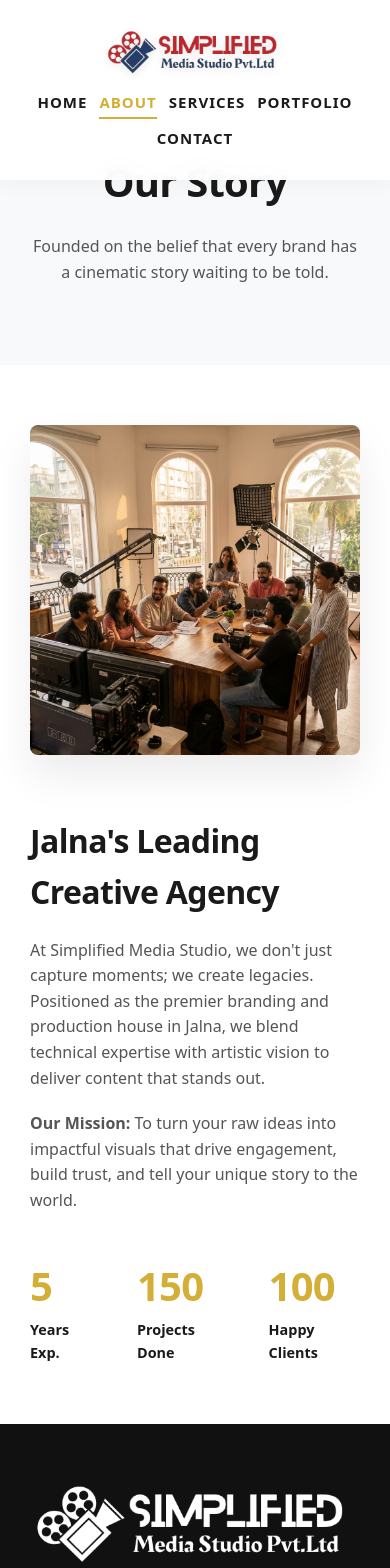
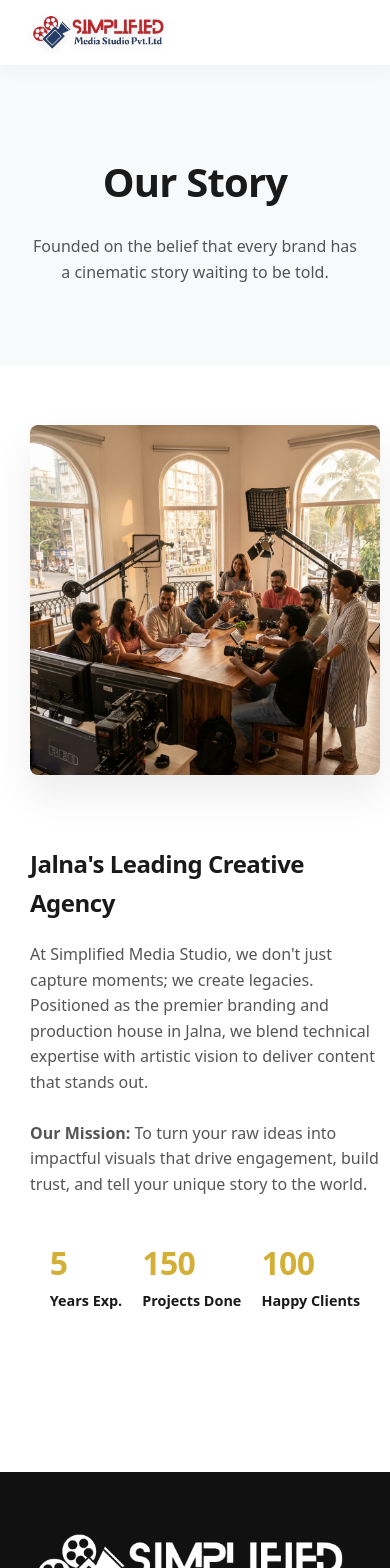
Before and after one commit to bharatteck2026-lang/TheSimplified.info, a Next.js app: page /about in a window 390 px wide. Shown: the top 1568 px of the page. Built offline with nearby package versions, Linux system fonts and the light colour scheme.

Commit message:
feat: implement premium mobile hamburger menu and resolve sitewide responsiveness issues

```diff
--- a/app/about/page.tsx
+++ b/app/about/page.tsx
@@ -8,40 +8,34 @@ export const metadata = {
 export default function About() {
     return (
         <main>
-            <section className="bg-light" style={{ paddingTop: '150px', textAlign: 'center' }}>
+            <section className="bg-light page-header">
                 <div className="container">
                     <h1>Our Story</h1>
-                    <p style={{ maxWidth: '700px', margin: '20px auto', color: 'var(--text-secondary)' }}>Founded on the belief that
-                        every brand has a cinematic story waiting to be told.</p>
+                    <p className="sub-text">Founded on the belief that every brand has a cinematic story waiting to be told.</p>
                 </div>
             </section>
 
             <section>
                 <div className="container">
-                    <div style={{ display: 'grid', gridTemplateColumns: 'repeat(auto-fit, minmax(300px, 1fr))', gap: '60px', alignItems: 'center' }}>
-                        <div className="vibe-hidden">
+                    <div className="service-row">
+                        <div className="vibe-hidden service-img-col">
                             {/* Using external image from original HTML */}
                             <Image
                                 src="/images/team.png"
                                 alt="Our Team"
                                 width={600}
                                 height={400}
-                                style={{ borderRadius: '8px', boxShadow: 'var(--shadow-md)', width: '100%', height: 'auto' }}
+                                className="service-main-img"
                             />
                         </div>
-                        <div className="vibe-hidden">
-                            <h2 style={{ marginBottom: '20px' }}>Jalna&apos;s Leading Creative Agency</h2>
-                            <p style={{ color: 'var(--text-secondary)', marginBottom: '20px' }}>
+                        <div className="vibe-hidden service-text-col">
+                            <h2 className="service-headline">Jalna&apos;s Leading Creative Agency</h2>
+                            <p className="service-desc">
                                 At Simplified Media Studio, we don&apos;t just capture moments; we create legacies. Positioned as the
-                                premier
-                                branding and production house in Jalna, we blend technical expertise with artistic vision to
-                                deliver
-                                content that stands out.
+                                premier branding and production house in Jalna, we blend technical expertise with artistic vision to deliver content that stands out.
                             </p>
-                            <p style={{ color: 'var(--text-secondary)', marginBottom: '20px' }}>
-                                <strong>Our Mission:</strong> To turn your raw ideas into impactful visuals that drive
-                                engagement,
-                                build trust, and tell your unique story to the world.
+                            <p className="service-desc">
+                                <strong>Our Mission:</strong> To turn your raw ideas into impactful visuals that drive engagement, build trust, and tell your unique story to the world.
                             </p>
 
                             <StatsCounter />
--- a/app/globals.css
+++ b/app/globals.css
@@ -702,6 +702,32 @@ footer {
     color: var(--accent-gold);
 }
 
+/* STATS COUNTER */
+.stats-grid {
+    display: flex;
+    flex-wrap: wrap;
+    gap: 40px;
+    margin-top: 40px;
+}
+
+.stats-grid .counter {
+    font-size: clamp(2rem, 5vw, 2.5rem);
+    color: var(--accent-gold);
+    margin-bottom: 0;
+}
+
+.counter-label {
+    font-size: 0.9rem;
+    font-weight: 700;
+}
+
+@media (max-width: 480px) {
+    .stats-grid {
+        gap: 20px;
+        justify-content: center;
+    }
+}
+
 /* UNIVERSAL RESPONSIVE OVERRIDES */
 @media (max-width: 1024px) {
     .container {
@@ -709,7 +735,115 @@ footer {
     }
 }
 
+.footer-social {
+    display: flex;
+    gap: 15px;
+    align-items: center;
+}
+
+.footer-social a {
+    color: #fff;
+    transition: color 0.3s;
+}
+
+.footer-social a:hover {
+    color: var(--accent-gold);
+}
+
 @media (max-width: 768px) {
+    .footer-social {
+        justify-content: center;
+    }
+}
+
+/* MOBILE NAV DRAWER SYSTEM */
+.menu-toggle {
+    display: none;
+    flex-direction: column;
+    justify-content: space-between;
+    width: 30px;
+    height: 21px;
+    background: transparent;
+    border: none;
+    cursor: pointer;
+    padding: 0;
+    z-index: 1001;
+}
+
+.menu-toggle span {
+    width: 100%;
+    height: 2px;
+    background-color: #fff;
+    transition: all 0.3s cubic-bezier(0.645, 0.045, 0.355, 1);
+}
+
+.menu-toggle.active span:nth-child(1) {
+    transform: translateY(9.5px) rotate(45deg);
+}
+
+.menu-toggle.active span:nth-child(2) {
+    opacity: 0;
+}
+
+.menu-toggle.active span:nth-child(3) {
+    transform: translateY(-9.5px) rotate(-45deg);
+}
+
+@media (max-width: 768px) {
+    header {
+        padding: 15px 0;
+    }
+
+    nav {
+        justify-content: space-between !important;
+        align-items: center;
+        flex-direction: row !important;
+        gap: 0 !important;
+        padding: 0 !important;
+    }
+
+    .menu-toggle {
+        display: flex;
+    }
+
+    .nav-links {
+        position: fixed;
+        top: 0;
+        right: -100%;
+        width: 100%;
+        height: 100vh;
+        background: rgba(10, 25, 47, 0.98);
+        backdrop-filter: blur(10px);
+        z-index: 1000;
+        display: flex;
+        flex-direction: column;
+        justify-content: center;
+        align-items: center;
+        transition: right 0.4s cubic-bezier(0.77, 0, 0.175, 1);
+    }
+
+    .nav-links.active {
+        right: 0;
+    }
+
+    .nav-links-inner {
+        display: flex;
+        flex-direction: column;
+        align-items: center;
+        gap: 40px;
+    }
+
+    .nav-links a {
+        font-size: 1.5rem;
+        margin: 0;
+        padding: 10px;
+        color: #fff;
+    }
+
+    .nav-links a::after {
+        bottom: 0;
+    }
+
     .hero-btn-outline {
         margin-left: 0 !important;
         margin-top: 15px;
@@ -717,24 +851,6 @@ footer {
 
     .hero-container {
         padding-top: 40px;
-    }
-
-    nav {
-        flex-direction: column;
-        gap: 15px;
-        padding: 15px 0;
-    }
-
-    .nav-links {
-        display: flex;
-        flex-wrap: wrap;
-        justify-content: center;
-        gap: 12px;
-    }
-
-    .nav-links li a {
-        font-size: 13px;
-        padding: 5px 10px;
     }
 
     .footer-grid {
@@ -764,4 +880,8 @@ footer {
     section {
         padding: 60px 0;
     }
+
+    .nav-logo img {
+        height: 35px !important;
+    }
 }
--- a/components/Navbar.tsx
+++ b/components/Navbar.tsx
@@ -1,26 +1,35 @@
 "use client";
 
+import { useState, useEffect } from "react";
 import Link from "next/link";
 import Image from "next/image";
 import { usePathname } from "next/navigation";
 
 export default function Navbar() {
+    const [isOpen, setIsOpen] = useState(false);
     const pathname = usePathname();
+
+    // Close menu on route change
+    useEffect(() => {
+        setIsOpen(false);
+    }, [pathname]);
+
+    // Prevent scroll when menu is open
+    useEffect(() => {
+        if (isOpen) {
+            document.body.style.overflow = "hidden";
+        } else {
+            document.body.style.overflow = "unset";
+        }
+    }, [isOpen]);
 
     const isActive = (path: string) => pathname === path ? "active" : "";
 
     return (
-        <header>
+        <header className={isOpen ? "menu-open" : ""}>
             <div className="container">
                 <nav>
                     <Link href="/" className="nav-logo">
-                        {/* Using standard img tag if desired for simplicity, or Next Image.
-                        Next Image requires known sizing. Using standard img as per conversion request to keep it simple unless optimized.
-                        But Next.js best practice is Image.
-                        I'll use unoptimized Image or standard img if sizing is tricky.
-                        Let's use standard img for logo to avoid layout shifts if we don't know exact size, or use fill.
-                        Actually, let's use next/image with generic sizing and style.
-                    */}
                         <Image
                             src="/logo.png"
                             alt="Simplified Media Studio"
@@ -30,12 +39,26 @@ export default function Navbar() {
                             priority
                         />
                     </Link>
-                    <div className="nav-links">
-                        <Link href="/" className={isActive("/")}>Home</Link>
-                        <Link href="/about" className={isActive("/about")}>About</Link>
-                        <Link href="/services" className={isActive("/services")}>Services</Link>
-                        <Link href="/portfolio" className={isActive("/portfolio")}>Portfolio</Link>
-                        <Link href="/contact" className={isActive("/contact")}>Contact</Link>
+
+                    {/* Hamburger Button */}
+                    <button
+                        className={`menu-toggle ${isOpen ? "active" : ""}`}
+                        onClick={() => setIsOpen(!isOpen)}
+                        aria-label="Toggle Menu"
+                    >
+                        <span></span>
+                        <span></span>
+                        <span></span>
+                    </button>
+
+                    <div className={`nav-links ${isOpen ? "active" : ""}`}>
+                        <div className="nav-links-inner">
+                            <Link href="/" className={isActive("/")} onClick={() => setIsOpen(false)}>Home</Link>
+                            <Link href="/about" className={isActive("/about")} onClick={() => setIsOpen(false)}>About</Link>
+                            <Link href="/services" className={isActive("/services")} onClick={() => setIsOpen(false)}>Services</Link>
+                            <Link href="/portfolio" className={isActive("/portfolio")} onClick={() => setIsOpen(false)}>Portfolio</Link>
+                            <Link href="/contact" className={isActive("/contact")} onClick={() => setIsOpen(false)}>Contact</Link>
+                        </div>
                     </div>
                 </nav>
             </div>
--- a/components/StatsCounter.tsx
+++ b/components/StatsCounter.tsx
@@ -31,21 +31,18 @@ export default function StatsCounter() {
     }, []);
 
     return (
-        <div ref={containerRef} style={{ display: 'flex', gap: '40px', marginTop: '40px' }}>
+        <div ref={containerRef} className="stats-grid">
             <div className="counter-box">
-                <h3 className="counter" data-target="5"
-                    style={{ fontSize: '2.5rem', color: 'var(--accent-gold)', marginBottom: 0 }}>0</h3>
-                <p style={{ fontSize: '0.9rem', fontWeight: 700 }}>Years Exp.</p>
+                <h3 className="counter" data-target="5">0</h3>
+                <p className="counter-label">Years Exp.</p>
             </div>
             <div className="counter-box">
-                <h3 className="counter" data-target="150"
-                    style={{ fontSize: '2.5rem', color: 'var(--accent-gold)', marginBottom: 0 }}>0</h3>
-                <p style={{ fontSize: '0.9rem', fontWeight: 700 }}>Projects Done</p>
+                <h3 className="counter" data-target="150">0</h3>
+                <p className="counter-label">Projects Done</p>
             </div>
             <div className="counter-box">
-                <h3 className="counter" data-target="100"
-                    style={{ fontSize: '2.5rem', color: 'var(--accent-gold)', marginBottom: 0 }}>0</h3>
-                <p style={{ fontSize: '0.9rem', fontWeight: 700 }}>Happy Clients</p>
+                <h3 className="counter" data-target="100">0</h3>
+                <p className="counter-label">Happy Clients</p>
             </div>
         </div>
     );
```
Also changed, not shown: components/Footer.tsx (+4 -5 lines).
